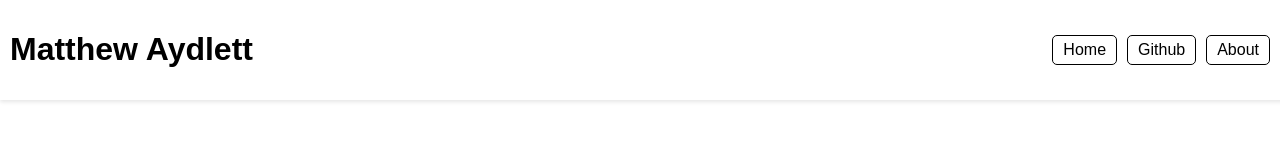
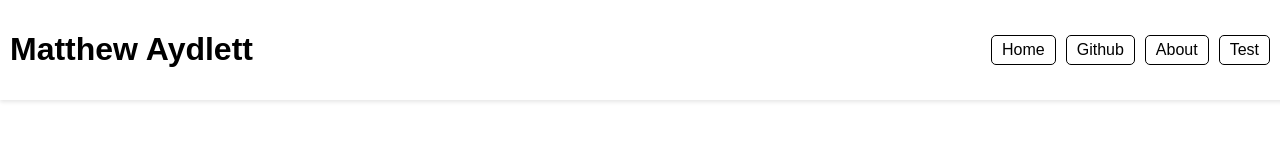
Before and after one commit to bandademan/bandademan.github.io, a plain HTML site: page header.html in a window 1280 px wide. Drawn offline with Linux system fonts and the light colour scheme.

Commit message:
Update header.html

```diff
--- a/header.html
+++ b/header.html
@@ -53,6 +53,7 @@
       <a href="/">Home</a>
       <a href="https://github.com/bandademan">Github</a>
       <a href="/About.html">About</a>
+	  <a href="Test">Test</a>
     </nav>
   </header>
 
```
